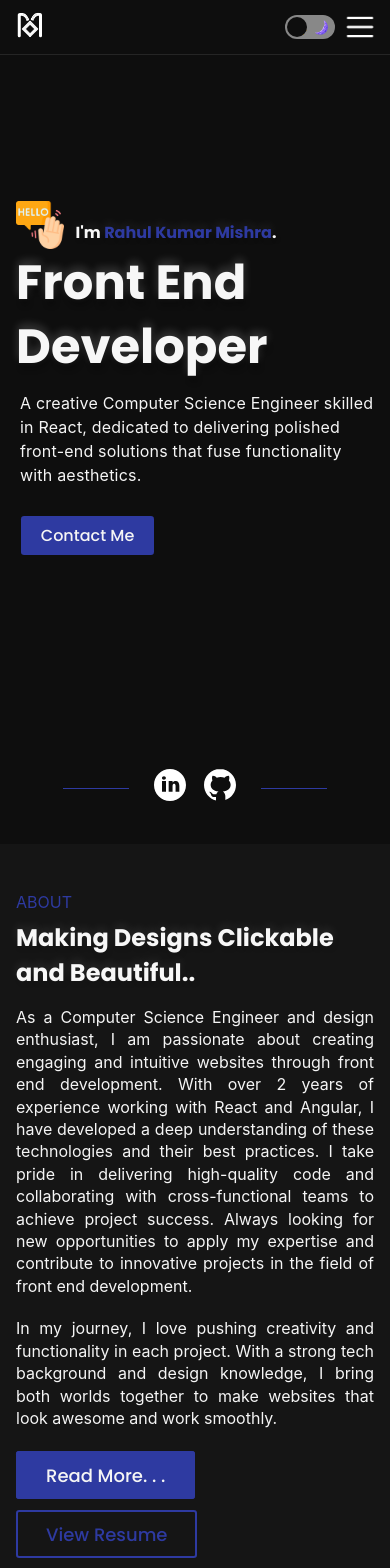
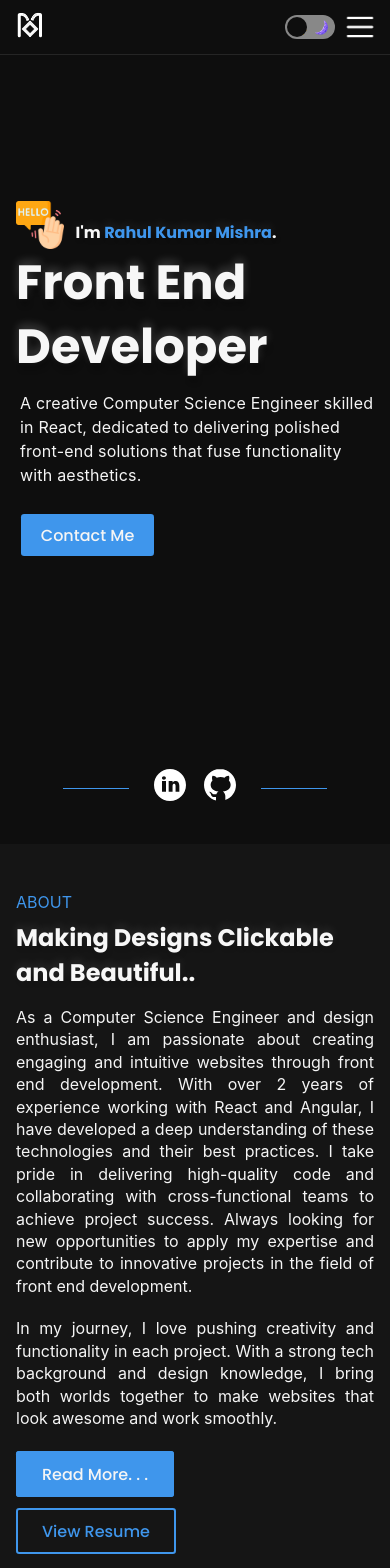
Before and after one commit to TheCyberAtom/My-PortFolio, a React (Create React App) app: page / in a window 390 px wide. Shown: the top 1568 px of the page. Built offline with nearby package versions, Linux system fonts and the light colour scheme.

Commit message:
color update

```diff
--- a/src/ThemeContext.js
+++ b/src/ThemeContext.js
@@ -27,7 +27,7 @@ export const ThemeProvider = ({ children }) => {
   // 24ad99 - good-color
   useEffect(() => {
     const root = document.documentElement;
-    root.style.setProperty('--primary-color', isDarkMode ? '#2E3AA1' : '#4285F4');
+    root.style.setProperty('--primary-color', isDarkMode ? '#3F96EC' : '#1E55AE');
     root.style.setProperty('--secondary-color', isDarkMode ? '#F7F7F7' : '#141824');
     root.style.setProperty('--background-color', isDarkMode ? '#0E0E0E' : '#FFFFFF');
     root.style.setProperty('--background-color-2', isDarkMode ? '#151515' : '#EFEFEF');
--- a/src/assets/css/About.css
+++ b/src/assets/css/About.css
@@ -109,6 +109,11 @@
   .about__description p {
     font-size: 1.1rem;
   }
+  .about__cta a {
+    font-size: 1rem;
+    font-weight: 500;
+    padding: 0.6rem 1.5rem;
+  }
 }
 
 @media (max-width: 655px) {
--- a/src/assets/css/HeroSection.css
+++ b/src/assets/css/HeroSection.css
@@ -150,7 +150,7 @@
 
   .hero__cta a {
     font-size: 1rem;
-    padding: 0.5rem 1.25rem;
+    padding: 0.6rem 1.25rem;
   }
 
   .hero__social{
```
